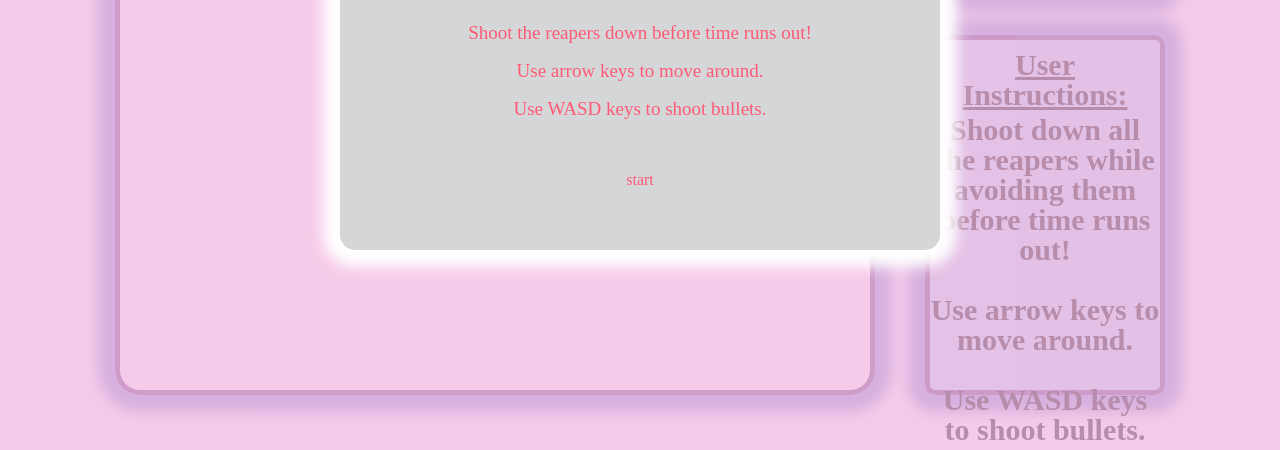
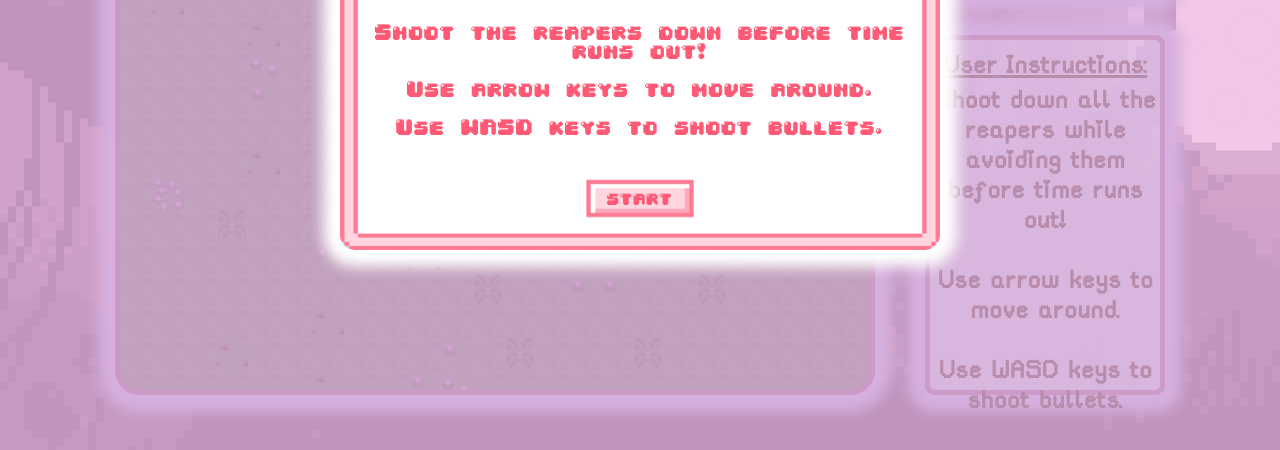
Before and after one commit to yinglzhou/wizard-world, a website built with webpack: page index.html in a window 1280 px wide. Shown: the part 350-800 px from the top of the page. Built offline with nearby package versions, Linux system fonts and the light colour scheme; files whose address does not match are found by name.

Commit message:
pathing to images

```diff
--- a/src/index.scss
+++ b/src/index.scss
@@ -8,15 +8,15 @@
 
 @font-face {
     font-family: wiz;
-    src: url("./assets/04B_30__.woff");
+    src: url("../assets/04B_30__.woff");
 }
 @font-face {
     font-family: rainyheart;
-    src: url("./assets/rainyhearts.woff")
+    src: url("../assets/rainyhearts.woff")
 }
 
 body {
-    background-image: url('./assets/spooky-trees.png');
+    background-image: url('../assets/spooky-trees.png');
     background-position: left;
 }
 // canvas {
--- a/src/styles/canvas.scss
+++ b/src/styles/canvas.scss
@@ -6,7 +6,7 @@
     border-width: 5px;
     border-radius: 25px;
     box-shadow: 0px 0px 14px 17px rgb(122, 145, 214);
-    background-image: url('./assets/tiles.png');
+    background-image: url('../assets/tiles.png');
 }
 
 
--- a/src/styles/start-modal.scss
+++ b/src/styles/start-modal.scss
@@ -26,7 +26,7 @@
 }
 
 #box {
-    background-image: url("./assets/final-popup.png");
+    background-image: url("../assets/final-popup.png");
     background-size: 600px 400px;
     width: 600px;
     height: 400px;
```
Also changed, not shown: dist/main.css.
